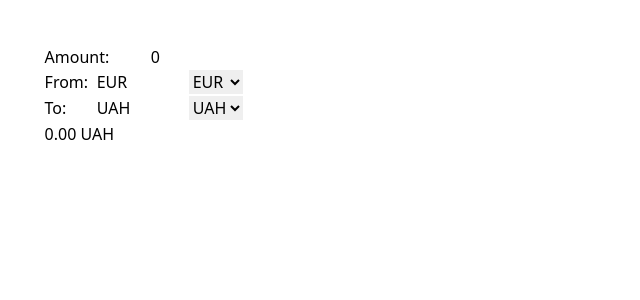
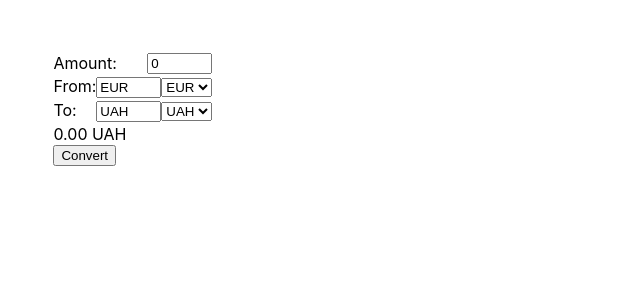
Before and after one commit to alexander-shvets/vuex-nuxt-example, a Nuxt app: page / in a window 1280 px wide. Shown: the top 300 px of the page, without its empty margins (0-640 px from the left). Built offline with nearby package versions, Linux system fonts and the light colour scheme.

Commit message:
add button, remove style reset

```diff
--- a/components/Converter.vue
+++ b/components/Converter.vue
@@ -53,14 +53,16 @@ export default {
 }
 </script>
 <template lang="pug">
-    div.converter
+    form.converter
         label Amount:
-            input(v-model="amount" @keypress="validateNumber" size="5")
+            input(v-model="amount" name="amount" @keypress="validateNumber" size="5")
         label.currency.from From:
             CurrencySelect(v-model="from")
         label.currency.to To:
             CurrencySelect(v-model="to" :base="from")
         label.result {{ result }} {{ result ? to : '' }}
+        label
+            button(onclick="if(amount.value > 0) alert('Done')" type="button") Convert
 </template>
 <style scoped lang="scss">
     .converter{
--- a/components/CurrencySelect.vue
+++ b/components/CurrencySelect.vue
@@ -46,8 +46,3 @@ export default {
         select(v-model="select" @change="onSelected")
             option(v-for="currency of list" :key="currency") {{ currency }}
 </template>
-<style scoped lang="scss">
-    .currency-select input{
-        margin-left: 1ex;
-    }
-</style>
--- a/nuxt.config.js
+++ b/nuxt.config.js
@@ -34,8 +34,6 @@ export default {
   buildModules: [
     // https://go.nuxtjs.dev/typescript
     '@nuxt/typescript-build',
-    // https://go.nuxtjs.dev/tailwindcss
-    '@nuxtjs/tailwindcss',
   ],
 
   // Modules: https://go.nuxtjs.dev/config-modules
--- a/pages/index.vue
+++ b/pages/index.vue
@@ -7,6 +7,7 @@ export default Vue.extend({name: 'IndexPage'})
 </template>
 <style lang="scss">
     body{
-      padding: 5ex;
+        padding: 5ex;
+        font-family: -apple-system, BlinkMacSystemFont, 'Segoe UI', Roboto, Oxygen, Ubuntu, Cantarell, 'Open Sans', 'Helvetica Neue', sans-serif;
     }
 </style>
```
